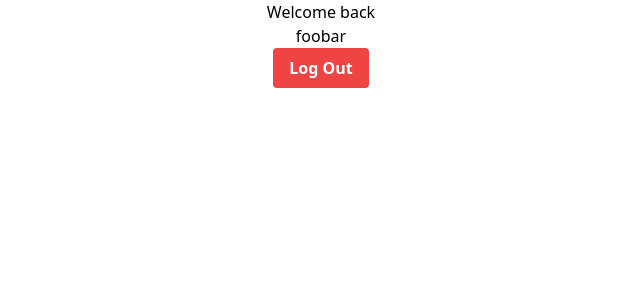
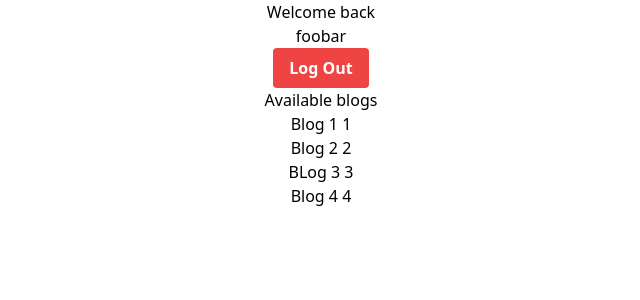
Before and after one commit to DimaYurchenko/blog-app, a React (Create React App) app: page / in a window 1280 px wide. Shown: the top 300 px of the page, without its empty margins (319-959 px from the left). Built offline with nearby package versions, Linux system fonts and the light colour scheme; data requests are answered from the project's data file; sample sign-in values are in the browser's storage.

Commit message:
add blog fetching for dashboard

```diff
--- a/api/db.json
+++ b/api/db.json
@@ -5,19 +5,28 @@
       "email": "foo@bar.com",
       "password": "$2a$10$wsW3O7EXY/RnlksjtxtoruBjQh0A9idvUa0OTM4F3tX1OTKvIZenO",
       "id": 1
-    },
-    {
-      "email": "foooo@bar.com",
-      "password": "$2a$10$OAgY9FW3NdpfzE5Q9opODesXyMQ7l18wiTeSREUx.TKeqJwVOGJWu",
-      "name": "Dimaaa",
-      "id": 2
     }
   ],
   "blogs": [
     {
-      "title": "This is Title",
+      "title": "Blog 1",
+      "userid": 1,
+      "id": 1
+    },
+    {
+      "title": "Blog 2",
       "userId": 1,
-      "id": 1
+      "id": 2
+    },
+    {
+      "title": "BLog 3",
+      "userId": 1,
+      "id": 3
+    },
+    {
+      "title": "Blog 4",
+      "userId": 1,
+      "id": 4
     }
   ],
   "posts": [
--- a/src/features/User/Dashboard.js
+++ b/src/features/User/Dashboard.js
@@ -1,4 +1,4 @@
-import React, { Fragment, useEffect } from 'react';
+import React, { Fragment, useEffect, useState } from 'react';
 import { useSelector, useDispatch } from 'react-redux';
 import { userSelector, fetchUserBytoken, clearState } from './UserSlice';
 import Loader from 'react-loader-spinner';
@@ -28,6 +28,28 @@ const Dashboard = () => {
     history.push('/login');
   };
 
+  const [blogs, setBlogs] = useState([])
+
+  useEffect(() => {
+    fetchBlogs()
+  }, [])
+
+  const fetchBlogs = async () => {
+    const response = await fetch(
+      'http://localhost:3001/blogs',
+      {
+        method: 'GET',
+        headers: {
+          Accept: 'application/json',
+          Authorization: `Bearer ${localStorage.getItem('token')}`,
+          'Content-Type': 'application/json',
+        },
+      }
+    );
+
+    setBlogs(await response.json())
+  }
+
   return (
     <div className="container mx-auto">
       {isFetching ? (
@@ -44,7 +66,17 @@ const Dashboard = () => {
           >
             Log Out
           </button>
+
+          <h1>Available blogs</h1>
+          <ol>
+            {blogs.map((data) => {
+              return(
+                <li>{data.title} {data.id}</li>
+              )
+            })}
+          </ol>
         </Fragment>
+
       )}
     </div>
   );
```
